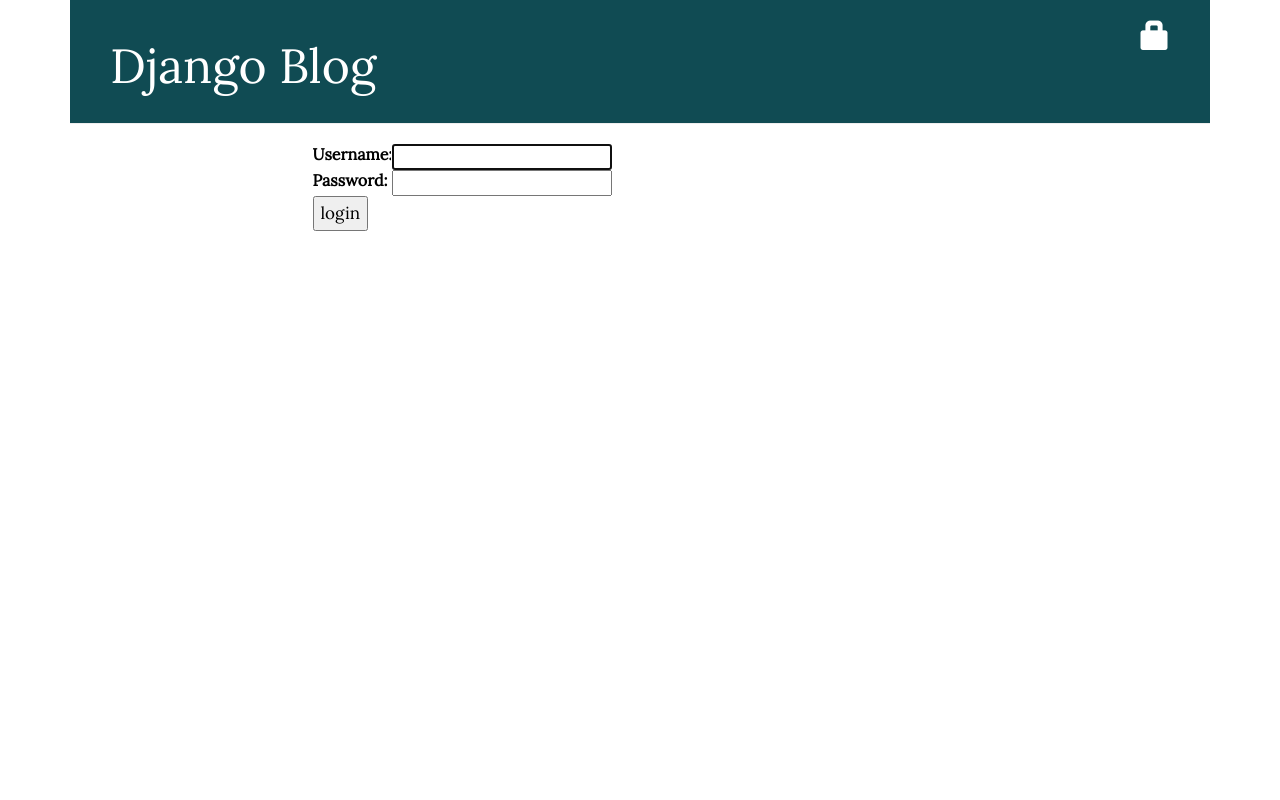
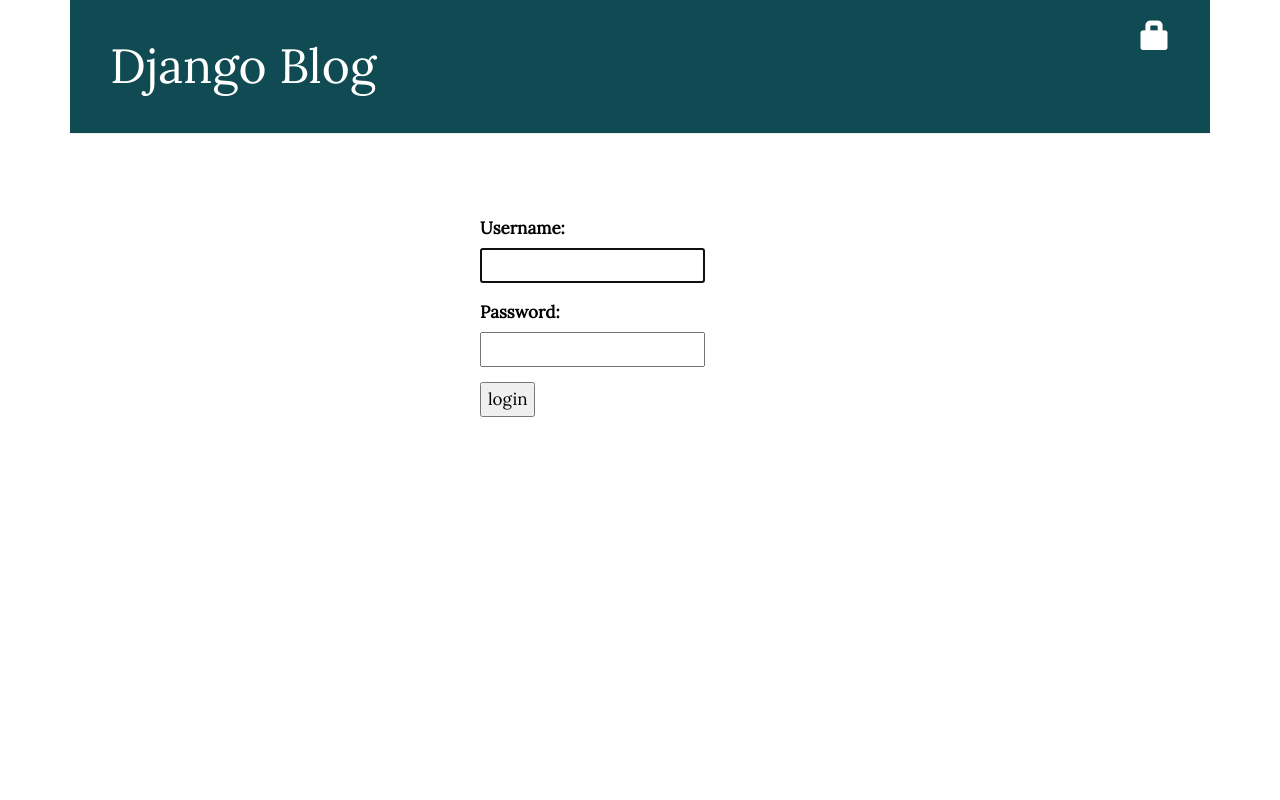
Before and after one commit to kalasni/simpledjblog, a Django app: page /accounts/login/ in a window 1280 px wide. Run offline with Django 3.2, Linux system fonts and the light colour scheme; some libraries are stand-ins or nearby versions.

Commit message:
Modified login form and stylish

```diff
--- a/blog/static/css/blog.css
+++ b/blog/static/css/blog.css
@@ -8,6 +8,7 @@ body {
   color: #000;
   line-height: 29px;
   font-weight: 300;
+  padding: 0 0 70px;
 }
 }
 
@@ -20,7 +21,8 @@ h1 a {
     /*background-color: #ff9400;*/
     background-color: #104B53;
     margin-top: 0;
-    padding: 20px 20px 20px 40px;
+    margin-bottom: 80px;
+    padding: 20px 20px 30px 40px;
 }
 
 .page-header h1, .page-header h1 a, .page-header h1 a:visited, .page-header h1 a:active {
@@ -67,3 +69,28 @@ h1 a {
 .comment {
   margin: 20px 0px 20px 20px;
 }
+
+.paginate{
+  text-align: "center";
+  margin-left: auto;
+  margin-right: auto;
+  margin-top: 30px;
+  padding-bottom: 50px;
+  width: 14em;
+}
+
+
+.footer {
+  background-color: #ECECEC;
+  /*margin-bottom: 0px; */
+  height: 70px;
+  width: 60%;
+  bottom: 0;
+  position: fixed;
+  /*margin-top: 20px;*/
+  color: white;
+  padding-left : 50px;
+  padding-right: 50px;
+  padding-top: 10px;
+  border-radius:10px 10px 0px 0px;
+}
--- a/blog/templates/blog/base.html
+++ b/blog/templates/blog/base.html
@@ -31,6 +31,7 @@
                 </div>
             </div>
         </div>
+        <!--<div class="footer">Esto es el footer</div>-->
 
         <!--<script src="{{STATIC_URL}}js/bootstrap.min.js"></script>
         <script src="https://maxcdn.bootstrapcdn.com/bootstrap/3.3.7/js/bootstrap.min.js"></script>-->
--- a/blog/templates/registration/login.html
+++ b/blog/templates/registration/login.html
@@ -1,28 +1,34 @@
 {% extends "blog/base.html" %}
 
 {% block content %}
- <div class="col-md-2"></div>
-    <div class="col-md-8">
+    <div class="row">
+        <div class="col-md-6 col-md-offset-4">
             {% if form.errors %}
                 <p>Your username and password didn't match. Please try again.</p>
             {% endif %}
 
             <form method="post" action="{% url 'login' %}">
             {% csrf_token %}
-            <table>
-            <tr>
-                <td>{{ form.username.label_tag }}</td>
-                <td>{{ form.username }}</td>
-            </tr>
-            <tr>
-                <td>{{ form.password.label_tag }}</td>
-                <td>{{ form.password }}</td>
-            </tr>
-            </table>
 
+             <div class="form-group">
+                <div class="field">
+                    {{ form.username.label_tag }}</br>
+                    {{ form.username }}
+                </div>
+              </div>
+
+              <div class="form-group">
+                <div class="field">
+                    {{ form.password.label_tag }}</br>
+                    {{ form.password }}
+                </div>
+              </div>
+
+              <div class="actions">
                 <input type="submit" value="login" />
                 <input type="hidden" name="next" value="{{ next }}" />
+             </div>
              </form>
         </div>
-<div class="col-md-2"></div>
+    </div>
 {% endblock %}
```
Also changed, not shown: blog/templates/blog/post_list.html (+9 -0 lines), blog/views.py (+16 -0 lines). Lines whose indentation alone changed are shown as unchanged.
